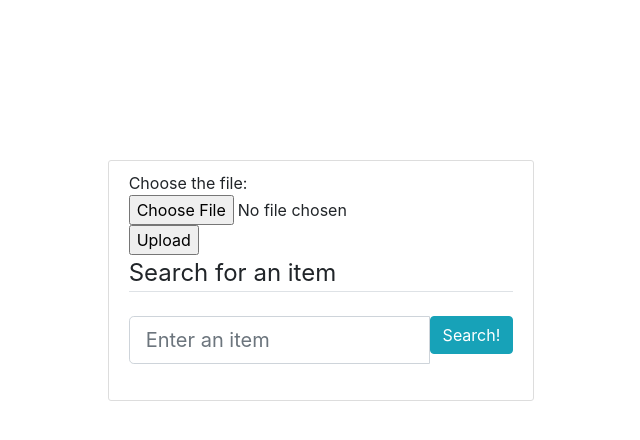
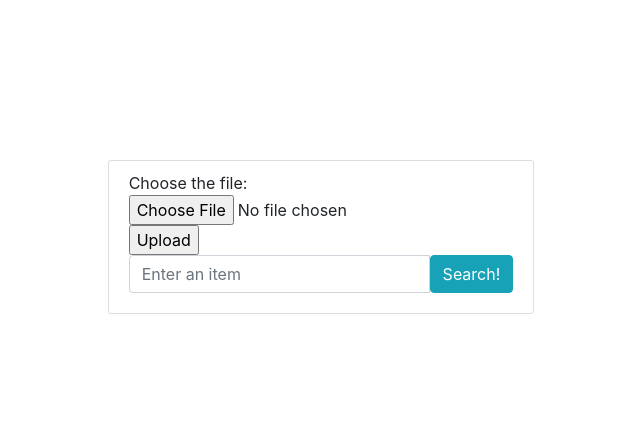
Before and after one commit to klxu03/BlairHacks2020, a Flask app: page /item in a window 1280 px wide. Shown: the part 66-506 px from the top of the page, without its empty margins (319-959 px from the left). Run offline with Flask 2, Linux system fonts and the light colour scheme; some libraries are stand-ins or nearby versions.

Commit message:
Update itemSearch.html

```diff
--- a/flask_app/store/templates/itemSearch.html
+++ b/flask_app/store/templates/itemSearch.html
@@ -7,18 +7,14 @@
             <input type="submit" value="Upload"/>
     </form>
 
-    <form method = "POST" action = "{{ url_for('item') }}">
+    <form action="{{url_for('item')}}" method="post">
         {{ form.csrf_token }}
-        <fieldset class = "form-group">
-            <legend class = "border-bottom mb-4">Search for an item</legend>
-            <div class = "input-group">
-                {{ form.item(class = "form-control form-control-lg")}}
-                <span class = "input-group-btn">
-                    {{ form.submit(class = "btn btn-info go inline", id = 'submit')}}
-                </span>
-            </div>
-        </fieldset>
+        <div class="input-group" >
+            {{ form.item(class="form-control form-contol-lg")}}
+            <span class="input-group-btn">
+                {{ form.submit(class="btn btn-info go inline", id='submit') }}
+            </span>
+        </div>
     </form>
-
 </div>
 {% endblock %}
```
